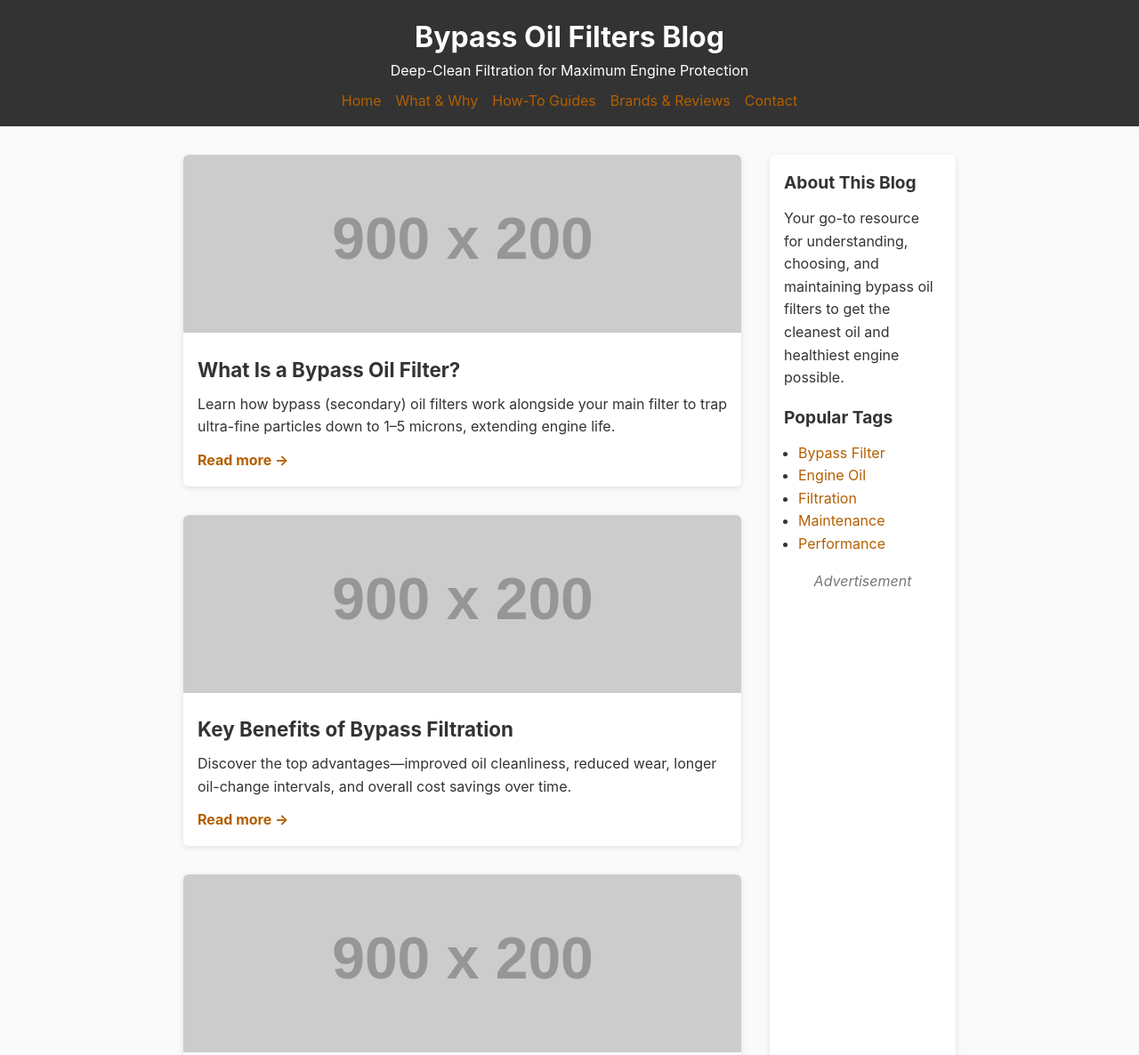
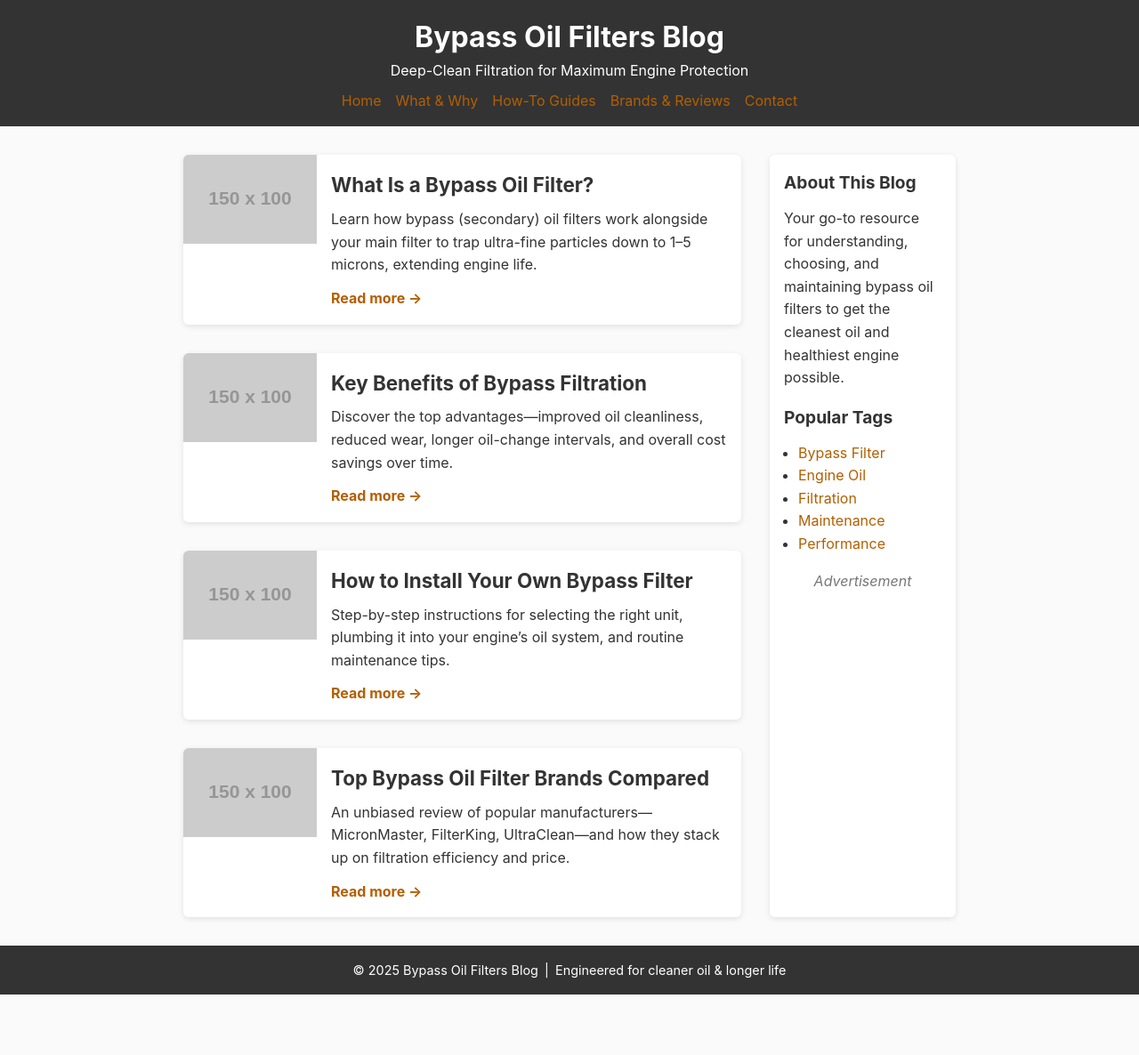
Before and after one commit to jaeohyeah/bf, a plain HTML site: page index.html in a window 1280 px wide. Shown: the top 1186 px of the page at 89% size. After the commit the page ends 1118 px from the top, so only its background shows below. Drawn offline with Linux system fonts and the light colour scheme; placeholder pictures from the web are drawn by us.

Commit message:
Update index.html

```diff
--- a/index.html
+++ b/index.html
@@ -19,8 +19,8 @@
 
     /* Posts */
     .posts { display: grid; grid-template-columns: 1fr; gap: 2rem; }
-    article { background: white; border-radius: 6px; overflow: hidden; box-shadow: 0 2px 6px rgba(0,0,0,0.1); }
-    .post-img { width: 100%; height: 200px; object-fit: cover; }
+    article { display: flex; background: white; border-radius: 6px; overflow: hidden; box-shadow: 0 2px 6px rgba(0,0,0,0.1); }
+    .thumbnail { width: 150px; height: 100px; object-fit: cover; flex-shrink: 0; }
     .post-content { padding: 1rem; }
     .post-content h2 { font-size: 1.4rem; margin-bottom: 0.5rem; }
     .post-content p { margin-bottom: 0.75rem; }
@@ -56,7 +56,7 @@
     <section class="posts">
       <!-- Post 1 -->
       <article>
-        <img src="https://via.placeholder.com/900x200?text=What+is+a+Bypass+Oil+Filter" alt="What is a Bypass Oil Filter" class="post-img">
+        <img src="https://via.placeholder.com/150x100?text=Bypass+Filter" alt="What is a Bypass Oil Filter thumbnail" class="thumbnail">
         <div class="post-content">
           <h2>What Is a Bypass Oil Filter?</h2>
           <p>Learn how bypass (secondary) oil filters work alongside your main filter to trap ultra-fine particles down to 1–5 microns, extending engine life.</p>
@@ -66,7 +66,7 @@
 
       <!-- Post 2 -->
       <article>
-        <img src="https://via.placeholder.com/900x200?text=Benefits+of+Bypass+Filtration" alt="Benefits of Bypass Filtration" class="post-img">
+        <img src="https://via.placeholder.com/150x100?text=Benefits" alt="Benefits of Bypass Filtration thumbnail" class="thumbnail">
         <div class="post-content">
           <h2>Key Benefits of Bypass Filtration</h2>
           <p>Discover the top advantages—improved oil cleanliness, reduced wear, longer oil-change intervals, and overall cost savings over time.</p>
@@ -76,7 +76,7 @@
 
       <!-- Post 3 -->
       <article>
-        <img src="https://via.placeholder.com/900x200?text=Installation+Guide" alt="Installation Guide" class="post-img">
+        <img src="https://via.placeholder.com/150x100?text=Installation" alt="Installation Guide thumbnail" class="thumbnail">
         <div class="post-content">
           <h2>How to Install Your Own Bypass Filter</h2>
           <p>Step-by-step instructions for selecting the right unit, plumbing it into your engine’s oil system, and routine maintenance tips.</p>
@@ -86,7 +86,7 @@
 
       <!-- Post 4 -->
       <article>
-        <img src="https://via.placeholder.com/900x200?text=Top+Brands+Reviewed" alt="Top Brands Reviewed" class="post-img">
+        <img src="https://via.placeholder.com/150x100?text=Brand+Reviews" alt="Top Brands Reviewed thumbnail" class="thumbnail">
         <div class="post-content">
           <h2>Top Bypass Oil Filter Brands Compared</h2>
           <p>An unbiased review of popular manufacturers—MicronMaster, FilterKing, UltraClean—and how they stack up on filtration efficiency and price.</p>
```
